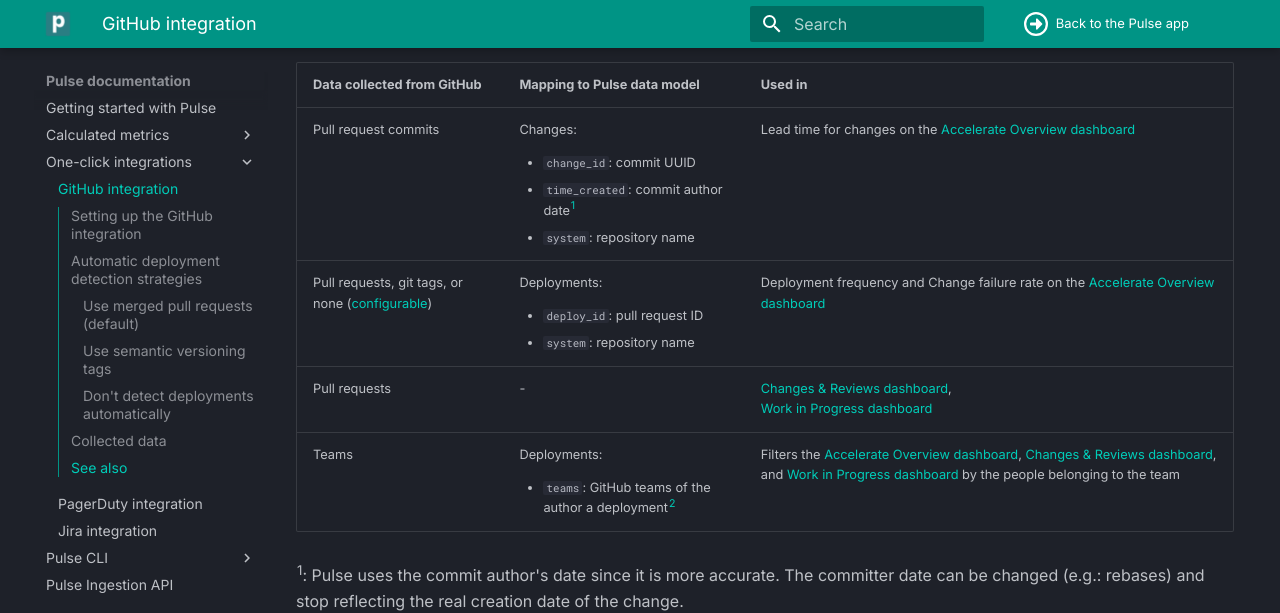
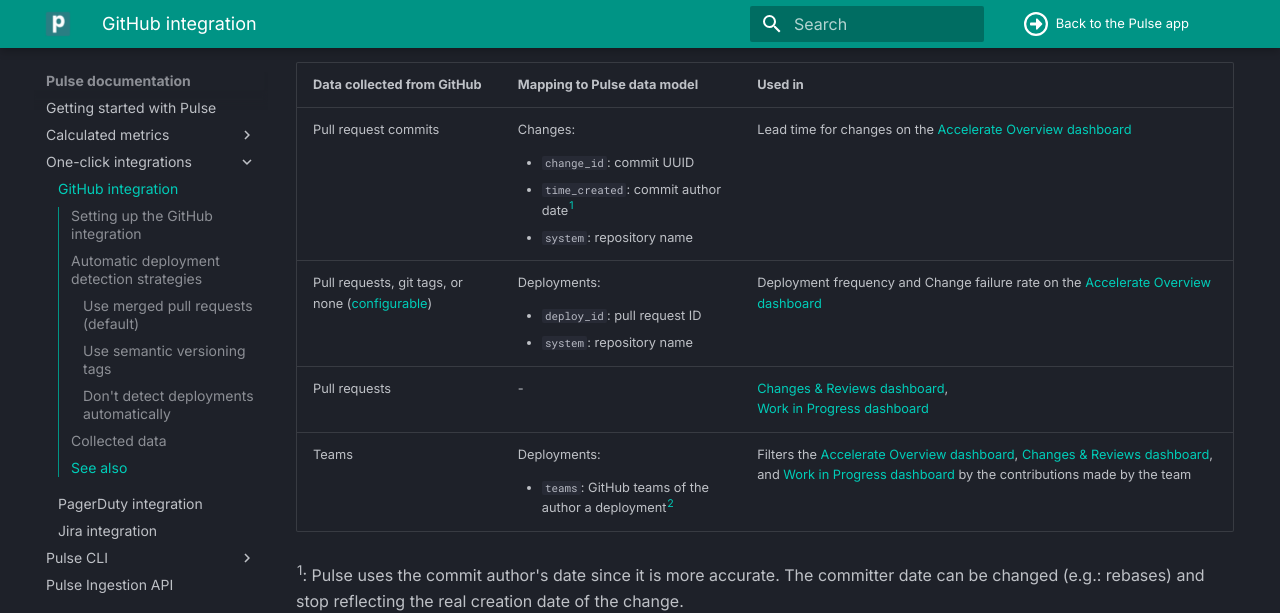
Before and after one commit to codacy/pulse-user-docs, an MkDocs documentation site: the page built from docs/one-click-integrations/github-integration.md, in a window 1280 px wide and 900 px high, scrolled down 3770 px. Shown: the top 613 px of the window. Built offline with MkDocs 1.6.1 and Material for MkDocs 9.7.7, drawn with Linux system fonts in a browser that asks for light colours.

Commit message:
Update docs/one-click-integrations/github-integration.md
Co-authored-by: André Meira <6381457+afsmeira@users.noreply.github.com>

```diff
--- a/docs/one-click-integrations/github-integration.md
+++ b/docs/one-click-integrations/github-integration.md
@@ -127,7 +127,7 @@
             <li><code>teams</code>: GitHub teams of the author a deployment<sup><a href="#deployment-teams">2</a></sup></li>
         </ul>
     </td>
-    <td>Filters the <a href="../../metrics/accelerate/">Accelerate Overview dashboard</a>, <a href="../../metrics/accelerate-changes/">Changes & Reviews dashboard</a>, and <a href="../../metrics/accelerate-wip/">Work in Progress dashboard</a> by the people belonging to the team</td>
+    <td>Filters the <a href="../../metrics/accelerate/">Accelerate Overview dashboard</a>, <a href="../../metrics/accelerate-changes/">Changes & Reviews dashboard</a>, and <a href="../../metrics/accelerate-wip/">Work in Progress dashboard</a> by the contributions made by the team</td>
 </tr>
 </table>
 
```
